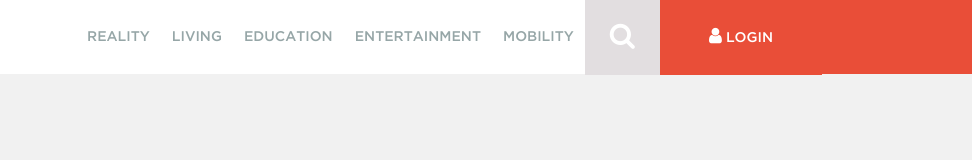
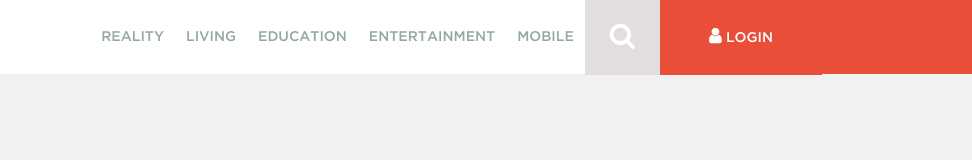
Before and after one commit to GutsVadim/webseo20-html-practice, a website: page index.html in a window 1280 px wide. Shown: the full height of the page, 308-1280 px from the left. Drawn offline with nearby package versions, Linux system fonts and the light colour scheme.

Commit message:
Changed Mobility to Mobile in navbar

```diff
--- a/index.html
+++ b/index.html
@@ -35,7 +35,7 @@
                             <a href="#">Entertainment</a>
                         </li>
                         <li>
-                            <a href="#">Mobility</a>
+                            <a href="#">Mobile</a>
                         </li>
                         <li class="menu-btn search-btn">
                             <a href="#">
```
